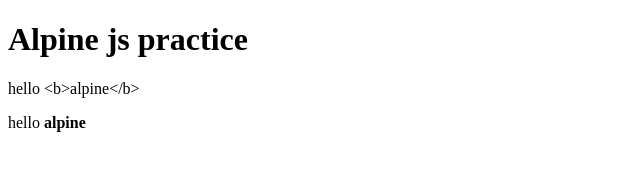
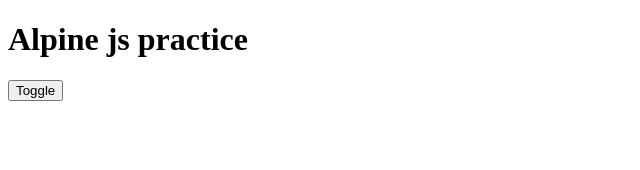
Before and after one commit to mistersakil/alpinejs-practice, a plain HTML site: page index.html in a window 1280 px wide. Shown: the whole page, without its empty margins (0-640 px from the left). Drawn offline with nearby package versions, Linux system fonts and the light colour scheme.

Commit message:
creating toggle using alpine data function

```diff
--- a/index.html
+++ b/index.html
@@ -14,9 +14,21 @@
   </head>
   <body>
     <h1>Alpine js practice</h1>
-    <div x-data="{title:'hello <b>alpine</b>'}">
+    <!-- <div x-data="{title:'hello <b>alpine</b>',show: true}">
       <p x-text="title"></p>
-      <p x-html="title"></p>
+      <p x-html="title" x-show="show"></p>
+    </div> -->
+    <!-- <div x-data="{title:'hello <b>alpine</b>',show: false}">
+      <button @mouseEnter="show=true" @mouseLeave="show=false">Toggle</button>
+      <p x-html="title" x-show="show" x-transition></p>
+    </div> -->
+    <div
+      x-data="{title:'toggle using  <em>alpine</em>',show: false, toggle(){
+        this.show = !this.show
+    }}"
+    >
+      <button @click="toggle">Toggle</button>
+      <h2 x-html="title" x-show="show"></h2>
     </div>
   </body>
 </html>
```
